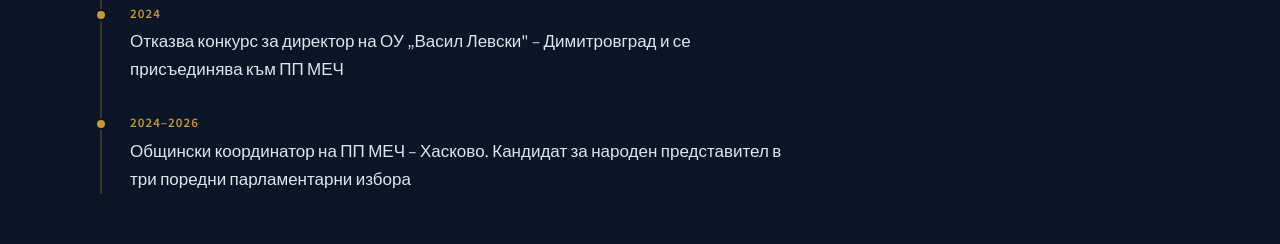
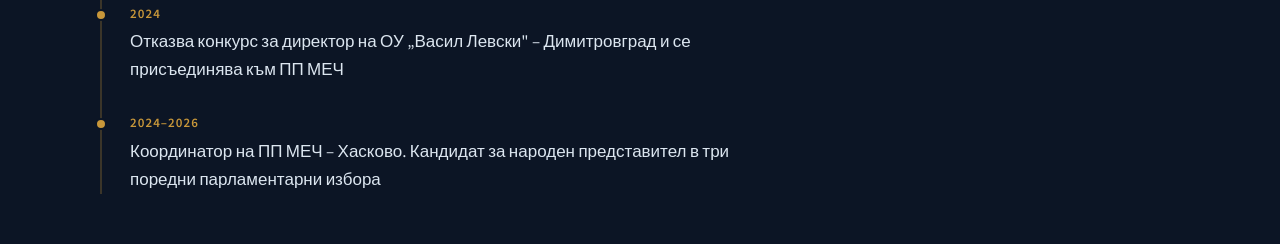
Before and after one commit to Deyan80/mariela-petropulu-mech, a plain HTML site: page index.html in a window 1280 px wide. Shown: the part 2404-2648 px from the top of the page. Drawn offline with nearby package versions, Linux system fonts and the light colour scheme.

Commit message:
Update index.html

```diff
--- a/index.html
+++ b/index.html
@@ -577,7 +577,7 @@ footer strong { color: var(--accent); }
           </li>
           <li>
             <div class="year">2024–2026</div>
-            <div class="desc">Общински координатор на ПП МЕЧ – Хасково. Кандидат за народен представител в три поредни парламентарни избора</div>
+            <div class="desc">Координатор на ПП МЕЧ – Хасково. Кандидат за народен представител в три поредни парламентарни избора</div>
           </li>
         </ul>
       </div>
```
